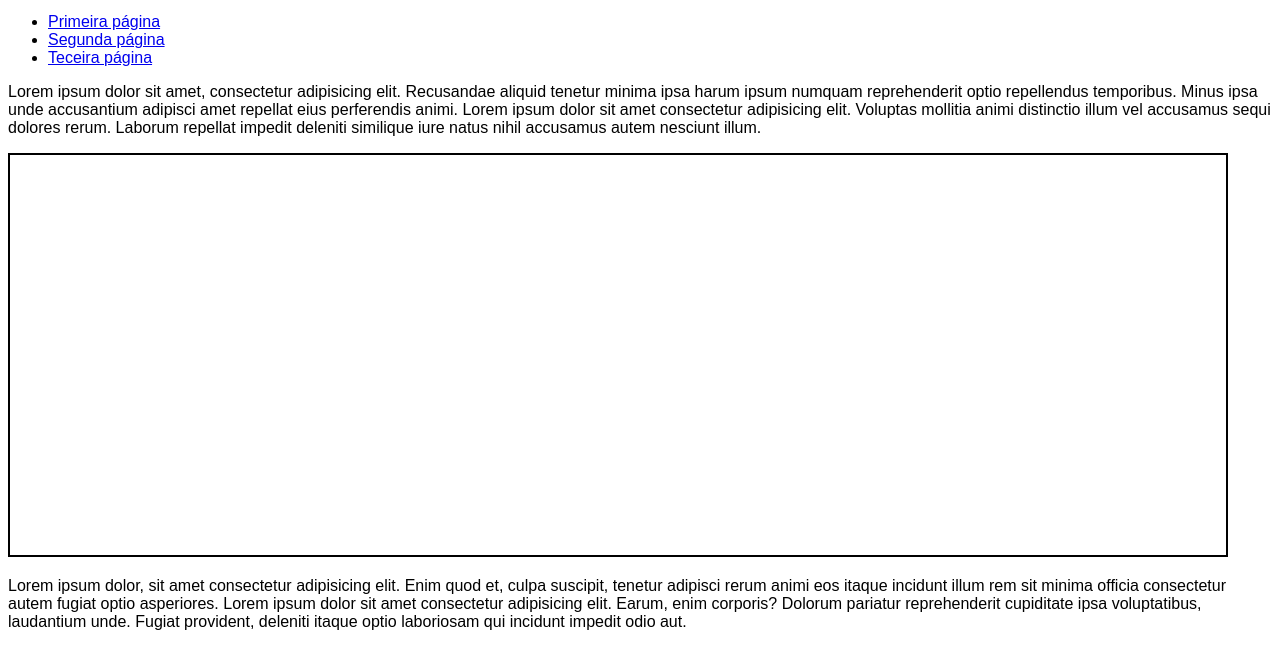
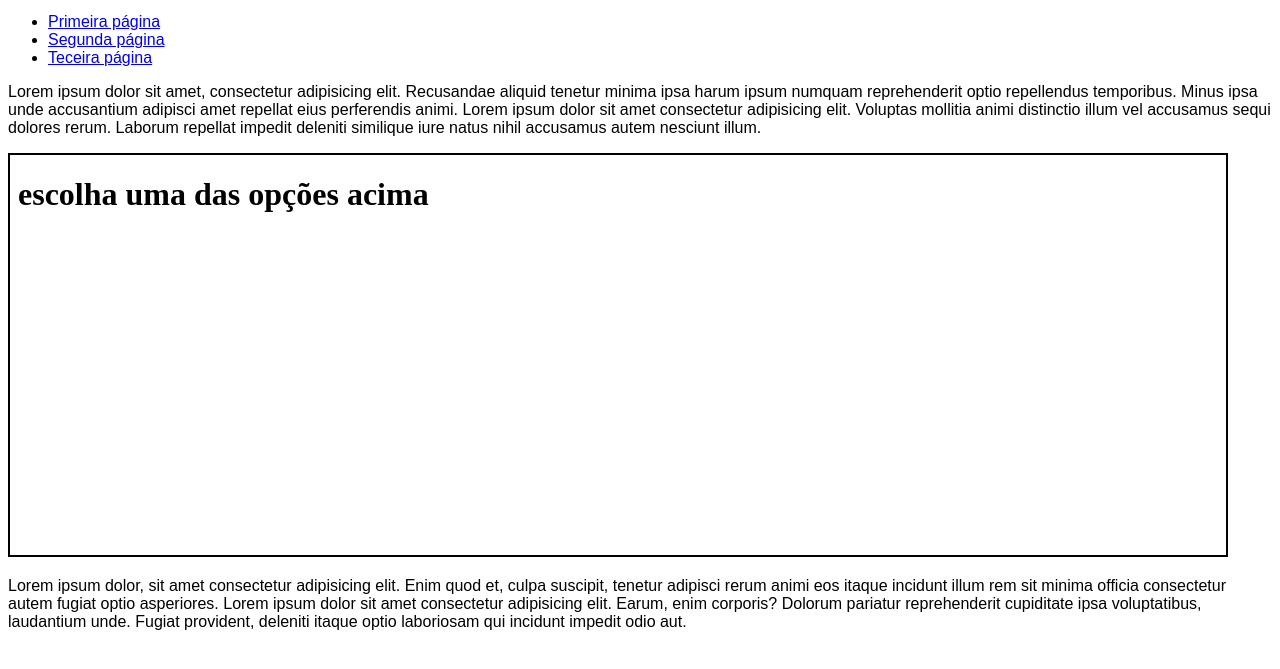
Before and after one commit to anadrv/html-css, a plain HTML site: page exercicios/ex024/iframe003.html in a window 1280 px wide. Shown: the part 119-788 px from the top of the page. Drawn offline with Linux system fonts and the light colour scheme.

Commit message:
atualizando ex024

```diff
--- a/exercicios/ex024/iframe003.html
+++ b/exercicios/ex024/iframe003.html
@@ -28,7 +28,7 @@
 
     <p>Lorem ipsum dolor sit amet, consectetur adipisicing elit. Recusandae aliquid tenetur minima ipsa harum ipsum numquam reprehenderit optio repellendus temporibus. Minus ipsa unde accusantium adipisci amet repellat eius perferendis animi. Lorem ipsum dolor sit amet consectetur adipisicing elit. Voluptas mollitia animi distinctio illum vel accusamus sequi dolores rerum. Laborum repellat impedit deleniti similique iure natus nihil accusamus autem nesciunt illum.</p>
 
-    <iframe id="tela" name="frame" src="">
+    <iframe id="tela" name="frame" srcdoc="<h1> escolha uma das opções acima </h1>">
         <p>Infelizmente seu navegador não é compatível com isso.</p>
     </iframe>
 
```
